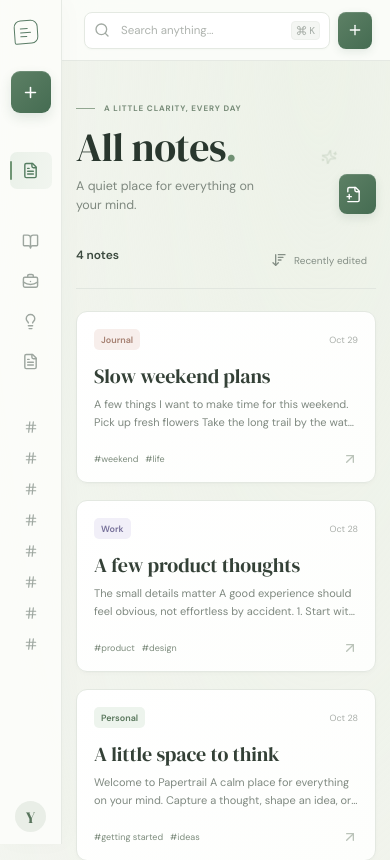
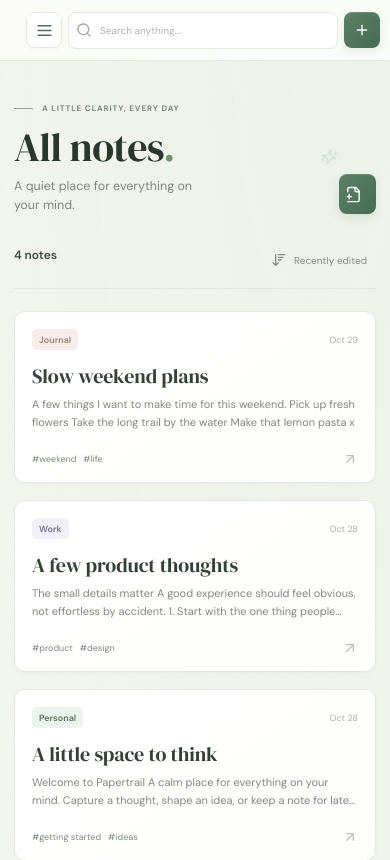
Before and after one commit to Azharelahi/Personal-Markdown, a React (Vite) app: page / in a window 390 px wide. Shown: the top 860 px of the page. Built offline with nearby package versions, Linux system fonts and the light colour scheme.

Commit message:
feat: implement mobile menu with close functionality and responsive styles

```diff
--- a/src/components/AppShell.tsx
+++ b/src/components/AppShell.tsx
@@ -6,6 +6,7 @@ import {
   FileText,
   Hash,
   Lightbulb,
+  Menu,
   Plus,
   Search,
   Sparkles,
@@ -25,6 +26,7 @@ const categoryItems = [
 export default function AppShell() {
   const [query, setQuery] = useState('')
   const [notice, setNotice] = useState('')
+  const [mobileMenuOpen, setMobileMenuOpen] = useState(false)
   const notes = useNotesStore((state) => state.notes)
   const addNote = useNotesStore((state) => state.addNote)
   const location = useLocation()
@@ -35,6 +37,7 @@ export default function AppShell() {
   )
 
   const createNote = () => {
+    setMobileMenuOpen(false)
     const id = addNote()
     setNotice('A fresh page, just for you.')
     navigate(`/notes/${id}`)
@@ -46,13 +49,34 @@ export default function AppShell() {
     return () => window.clearTimeout(timer)
   }, [notice])
 
+  useEffect(() => {
+    if (!mobileMenuOpen) return
+    const onKeyDown = (event: KeyboardEvent) => {
+      if (event.key === 'Escape') setMobileMenuOpen(false)
+    }
+    window.addEventListener('keydown', onKeyDown)
+    return () => window.removeEventListener('keydown', onKeyDown)
+  }, [mobileMenuOpen])
+
+  const closeMobileMenu = () => setMobileMenuOpen(false)
+
   return (
     <div className="app-shell">
-      <aside className="sidebar">
+      {mobileMenuOpen && (
+        <button
+          className="mobile-menu-backdrop"
+          aria-label="Close navigation menu"
+          onClick={closeMobileMenu}
+        />
+      )}
+      <aside className={`sidebar ${mobileMenuOpen ? 'mobile-open' : ''}`} id="app-navigation">
         <NavLink to="/" className="brand" aria-label="Papertrail home">
           <span className="brand-mark"><span /></span>
           <span>papertrail by Azhar</span>
         </NavLink>
+        <button className="mobile-drawer-close" onClick={closeMobileMenu} aria-label="Close navigation menu">
+          <X size={18} />
+        </button>
 
         <button className="new-note-button" onClick={createNote}>
           <Plus size={17} strokeWidth={2.2} />
@@ -65,8 +89,9 @@ export default function AppShell() {
           <NavLink
             to="/"
             end
-            className={({ isActive }) =>
-              `nav-item ${isActive && !new URLSearchParams(location.search).has('category') && !new URLSearchParams(location.search).has('tag') ? 'active' : ''}`
+            onClick={closeMobileMenu}
+            className={() =>
+              `nav-item ${location.pathname === '/' && !new URLSearchParams(location.search).has('category') && !new URLSearchParams(location.search).has('tag') ? 'active' : ''}`
             }
           >
             <FileText size={17} />
@@ -84,8 +109,9 @@ export default function AppShell() {
             <NavLink
               key={name}
               to={`/?category=${encodeURIComponent(name)}`}
-              className={({ isActive }) =>
-                `nav-item ${isActive && new URLSearchParams(location.search).get('category') === name ? 'active' : ''}`
+              onClick={closeMobileMenu}
+              className={() =>
+                `nav-item ${new URLSearchParams(location.search).get('category') === name ? 'active' : ''}`
               }
             >
               <Icon size={17} />
@@ -101,8 +127,9 @@ export default function AppShell() {
             <NavLink
               key={tag}
               to={`/?tag=${encodeURIComponent(tag)}`}
-              className={({ isActive }) =>
-                `tag-nav-item ${isActive && new URLSearchParams(location.search).get('tag') === tag ? 'active' : ''}`
+              onClick={closeMobileMenu}
+              className={() =>
+                `tag-nav-item ${new URLSearchParams(location.search).get('tag') === tag ? 'active' : ''}`
               }
             >
               <Hash size={14} />
@@ -125,6 +152,15 @@ export default function AppShell() {
         <header className="topbar">
           <div className="breadcrumb"><span>Workspace</span><span className="breadcrumb-slash">/</span><strong>{location.pathname.startsWith('/notes/') ? 'Editor' : 'Notes'}</strong></div>
           <div className="topbar-actions">
+            <button
+              className="mobile-menu-button"
+              onClick={() => setMobileMenuOpen((open) => !open)}
+              aria-label={mobileMenuOpen ? 'Close navigation menu' : 'Open navigation menu'}
+              aria-expanded={mobileMenuOpen}
+              aria-controls="app-navigation"
+            >
+              <Menu size={19} />
+            </button>
             <label className="search-box">
               <Search size={16} />
               <input
--- a/src/styles.css
+++ b/src/styles.css
@@ -467,3 +467,143 @@ button:focus-visible, a:focus-visible, input:focus-visible, textarea:focus-visib
     transition-duration: .01ms !important;
   }
 }
+
+.mobile-menu-button,
+.mobile-menu-backdrop,
+.mobile-drawer-close { display: none; }
+
+@media (max-width: 760px) {
+  .mobile-menu-button {
+    display: grid;
+    place-items: center;
+    flex: 0 0 38px;
+    width: 38px;
+    height: 38px;
+    border: 1px solid #e3e9e1;
+    border-radius: 9px;
+    background: #fff;
+    color: #536f57;
+    box-shadow: 0 2px 6px #31433208;
+    transition: background .16s, color .16s, transform .16s, box-shadow .16s;
+  }
+  .mobile-menu-button:hover { background: #edf3eb; box-shadow: 0 4px 10px #31433210; }
+  .mobile-menu-button:active { transform: scale(.94); }
+  .mobile-menu-backdrop {
+    display: block;
+    position: fixed;
+    z-index: 10;
+    inset: 0;
+    width: 100%;
+    height: 100%;
+    padding: 0;
+    border: 0;
+    background: #1d2b2259;
+    opacity: 1;
+    animation: fade-in .18s ease both;
+    backdrop-filter: blur(2px);
+  }
+  .sidebar {
+    z-index: 11;
+    width: min(86vw, 320px);
+    align-items: stretch;
+    padding: 25px 18px 15px;
+    border-right-color: #e3e9e1;
+    box-shadow: 15px 0 40px #1c2a2030;
+    overflow-y: auto;
+    overscroll-behavior: contain;
+    transform: translateX(-105%);
+    visibility: hidden;
+    transition: transform .24s cubic-bezier(.2,.8,.2,1), visibility 0s linear .24s;
+  }
+  .sidebar.mobile-open {
+    transform: translateX(0);
+    visibility: visible;
+    transition: transform .24s cubic-bezier(.2,.8,.2,1), visibility 0s;
+  }
+  .brand { padding: 0 8px; font-size: 19px; }
+  .mobile-drawer-close {
+    position: absolute;
+    top: 20px;
+    right: 16px;
+    display: grid;
+    place-items: center;
+    width: 32px;
+    height: 32px;
+    border: 1px solid #e6ebe4;
+    border-radius: 8px;
+    background: #fff;
+    color: #78857a;
+    transition: color .16s, background .16s, transform .16s;
+  }
+  .mobile-drawer-close:hover { background: #edf3eb; color: #476d50; }
+  .mobile-drawer-close:active { transform: scale(.94); }
+  .new-note-button {
+    width: auto;
+    height: 43px;
+    justify-content: flex-start;
+    padding: 0 12px;
+    margin: 28px 0 28px;
+  }
+  .new-note-button span:not(.shortcut-hint) { display: inline; }
+  .shortcut-hint { display: inline; }
+  .sidebar-label { padding: 0 10px; font-size: 9px; }
+  .category-label {
+    justify-content: space-between;
+    margin-top: 28px;
+    padding-right: 12px;
+  }
+  .category-label svg { display: block; }
+  .primary-nav { width: auto; align-items: stretch; }
+  .nav-item {
+    width: auto;
+    min-height: 39px;
+    justify-content: flex-start;
+    padding: 0 11px;
+  }
+  .nav-item span { display: inline; }
+  .nav-count { display: inline !important; }
+  .tags-label { margin-top: 28px; }
+  .tag-list {
+    width: auto;
+    align-items: stretch;
+    max-height: min(30vh, 230px);
+    padding-right: 3px;
+    overflow-y: auto;
+    overscroll-behavior: contain;
+    scrollbar-width: thin;
+    scrollbar-color: #d3ddd1 transparent;
+  }
+  .tag-nav-item {
+    width: auto;
+    min-height: 36px;
+    justify-content: flex-start;
+    padding: 0 11px;
+    border-radius: 7px;
+  }
+  .tag-nav-item span {
+    display: inline;
+    overflow: hidden;
+    text-overflow: ellipsis;
+    white-space: nowrap;
+  }
+  .empty-tags { display: inline; }
+  .sidebar-bottom { width: auto; display: block; }
+  .local-status { display: flex; }
+  .profile-copy, .profile-chevron { display: initial; }
+  .profile-card { border-top: 1px solid #e9ede7; padding: 15px 3px 0; }
+  .main-area { margin-left: 0; }
+  .topbar { padding: 0 14px; }
+  .topbar-actions { justify-content: flex-end; gap: 8px; }
+  .search-box { flex: 1; width: auto; max-width: 270px; }
+  .top-new-button { flex: 0 0 38px; width: 38px; height: 38px; }
+}
+
+@media (max-width: 420px) {
+  .topbar { padding: 0 10px; }
+  .topbar-actions { gap: 6px; }
+  .mobile-menu-button { flex-basis: 36px; width: 36px; height: 36px; }
+  .top-new-button { flex-basis: 36px; width: 36px; height: 36px; }
+  .search-box { min-width: 0; padding: 0 7px; gap: 6px; }
+  .search-box input { font-size: 10px; }
+  .search-shortcut { display: none; }
+}
```
